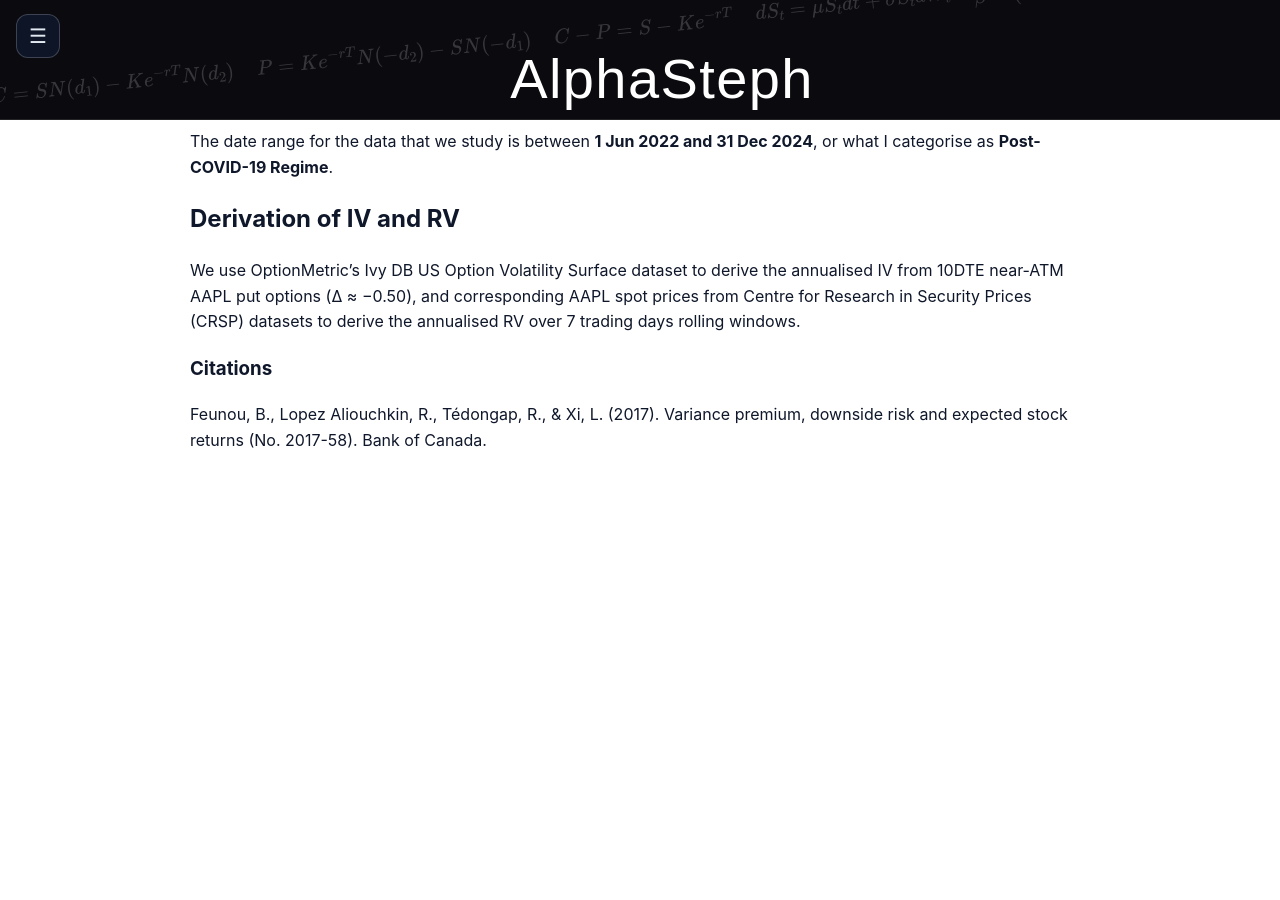
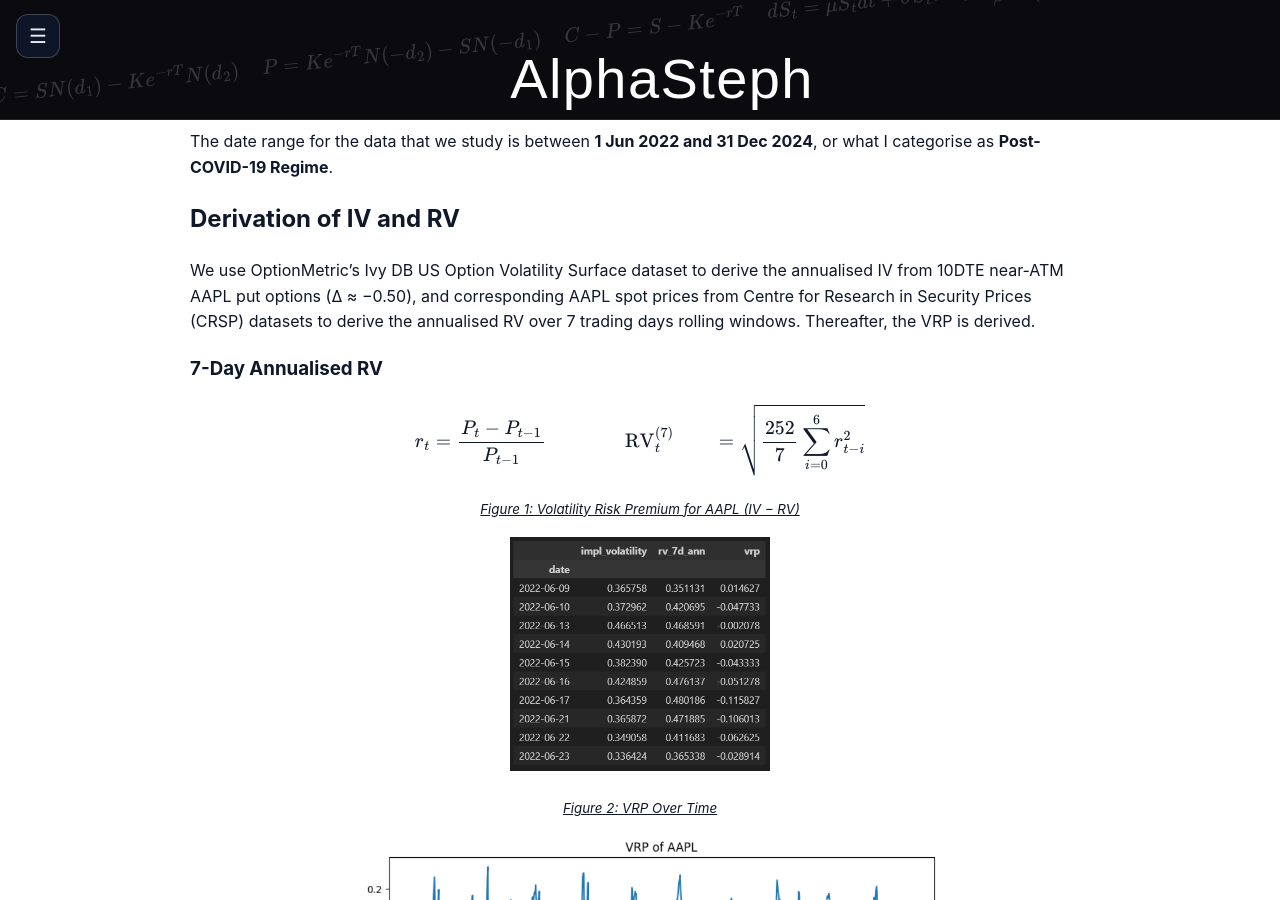
Before and after one commit to sljy1995/StephTheAlpha, a Jekyll site: the page built from _posts/2025-12-25-monetising-vrp-for-aapl.md, in a window 1280 px wide and 900 px high, scrolled down 650 px. Built offline with Jekyll 4.4.1, drawn with Linux system fonts in a browser that asks for light colours; some web fonts are replaced; before the commit the page ends 1168 px from its top, so only the background shows below that.

Commit message:
Update 2025-12-25-monetising-vrp-for-aapl.md

```diff
--- a/_posts/2025-12-25-monetising-vrp-for-aapl.md
+++ b/_posts/2025-12-25-monetising-vrp-for-aapl.md
@@ -2,7 +2,7 @@
 layout: default
 title: "Monetising Volatility Risk Premium for AAPL"
 date: 2025-12-25
-excerpt: "We examine the persistence of AAPL’s volatility risk premium and show how it can be converted into a systematic put-selling signal for retail traders."
+excerpt: "The persistence of AAPL’s volatility risk premium was studied and  converted into a systematic put-selling signal for retail traders. Over a period of 2.5 years, the strategy was able to generate a total of USD 13,745.50 with one contract traded per execution, with a max drawdown of USD 8071.50. Assuming a portfolio capital of USD50,000 for a beginner to intermediate retail trader, the Sharpe ratio is 1.65, assuming a risk-free rate of 3%."
 ---
 # Monetising Volatility Risk Premium for AAPL
 
@@ -25,7 +25,42 @@ The date range for the data that we study is between __1 Jun 2022 and 31 Dec 202
 
 ## Derivation of IV and RV
 
-We use OptionMetric's Ivy DB US Option Volatility Surface dataset to derive the annualised IV from 10DTE near-ATM AAPL put options (Δ ≈ −0.50), and corresponding AAPL spot prices from Centre for Research in Security Prices (CRSP) datasets to derive the annualised RV over 7 trading days rolling windows.
+We use OptionMetric's Ivy DB US Option Volatility Surface dataset to derive the annualised IV from 10DTE near-ATM AAPL put options (Δ ≈ −0.50), and corresponding AAPL spot prices from Centre for Research in Security Prices (CRSP) datasets to derive the annualised RV over 7 trading days rolling windows. Thereafter, the VRP is derived.
 
+### 7-Day Annualised RV
+
+$$
+\begin{aligned}
+r_t &= \frac{P_t - P_{t-1}}{P_{t-1}
+}
+\qquad\qquad
+\mathrm{RV}_t^{(7)} &= \sqrt{\frac{252}{7} \sum_{i=0}^{6} r_{t-i}^2}
+\end{aligned}
+$$
+
+<figure>
+    <p align="center">
+    <small><em>
+      <u>Figure 1: Volatility Risk Premium for AAPL (IV − RV)</u>
+   </em></small>
+  </p>
+  <p align="center">
+    <img src="/assets/img/vrp.png" alt="AAPL VRP" width="260">
+  </p>
+
+</figure>
+
+
+<figure>
+    <p align="center">
+    <small><em>
+      <u>Figure 2: VRP Over Time</u>
+   </em></small>
+  </p>
+  <p align="center">
+    <img src="/assets/img/aapl_vrp.png" alt="AAPL VRP" width="600">
+  </p>
+
+</figure>
 ### Citations
 Feunou, B., Lopez Aliouchkin, R., Tédongap, R., & Xi, L. (2017). Variance premium, downside risk and expected stock returns (No. 2017-58). Bank of Canada.
```
